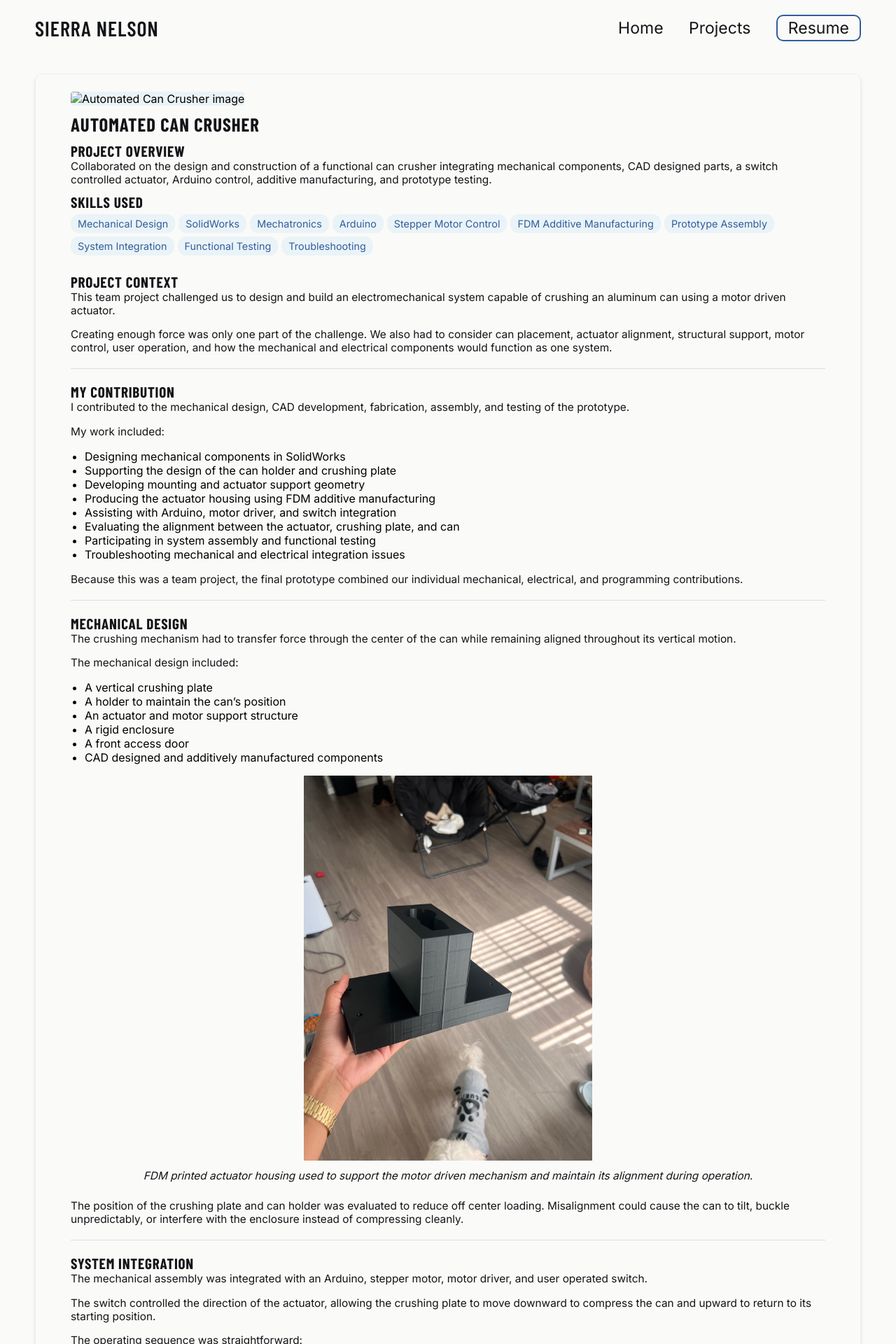
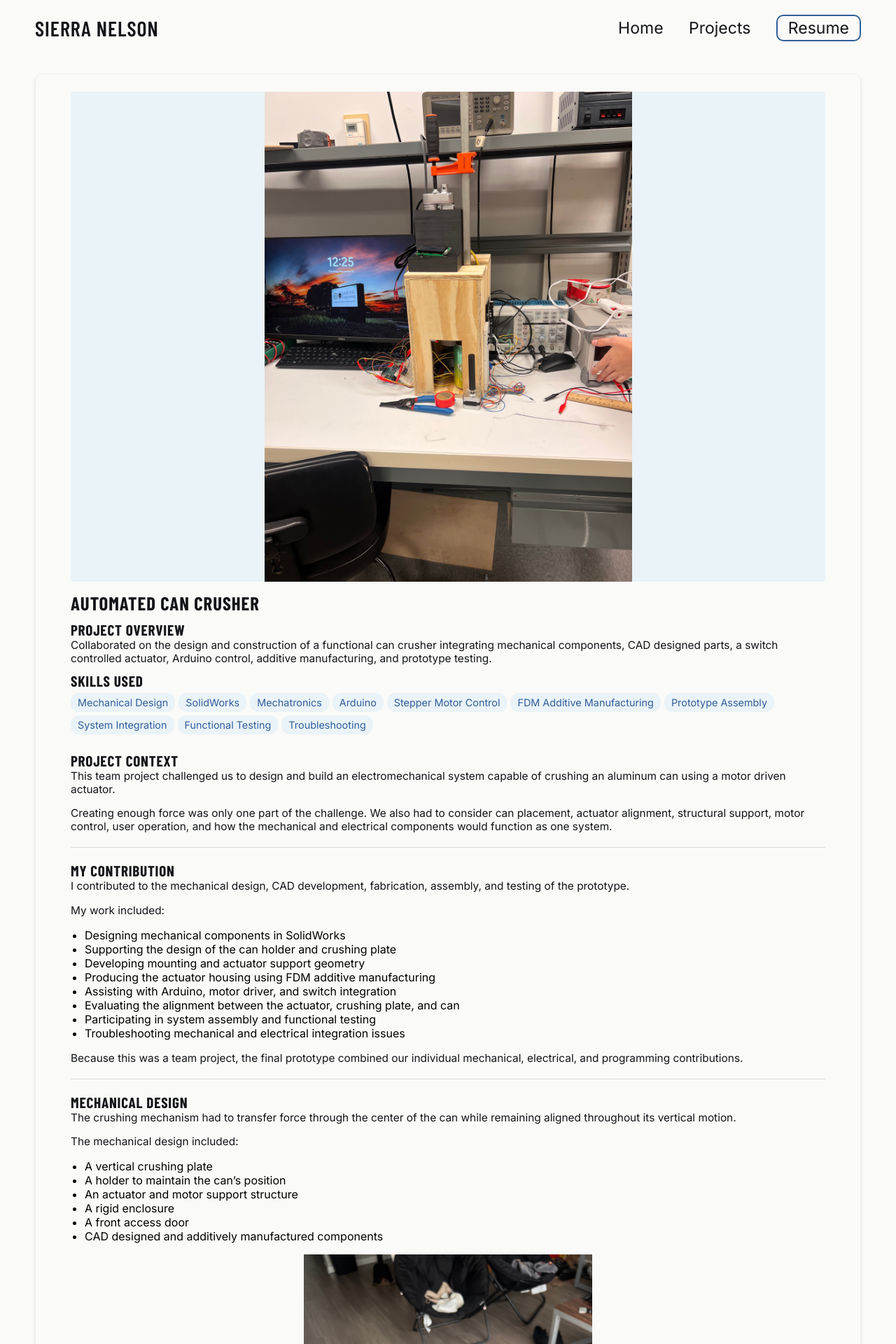
Before and after one commit to sierranels007/sierranels007.github.io, a Jekyll site: the page built from _projects/04-automated-can-crusher/index.md, in a window 1280 px wide. Shown: the top 1920 px of the page at 70% size. Built offline with Jekyll 4.4.1, drawn with Linux system fonts in a browser that asks for light colours.

Commit message:
Update index.md

```diff
--- a/_projects/04-automated-can-crusher/index.md
+++ b/_projects/04-automated-can-crusher/index.md
@@ -14,7 +14,7 @@ skills:
   - Functional Testing
   - Troubleshooting
 
-main-image: /projects/04-automated-can-crusher/can-crusher.jpeg
+main-image: /can-crusher.jpeg
 ---
 
 ## Project Context
```
